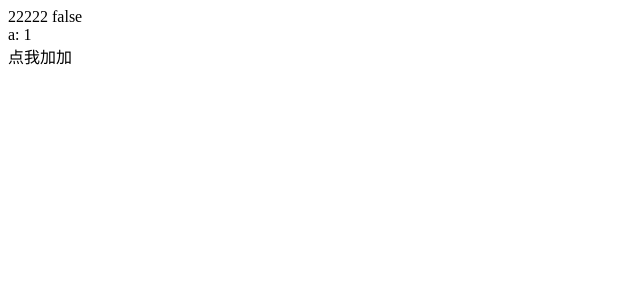
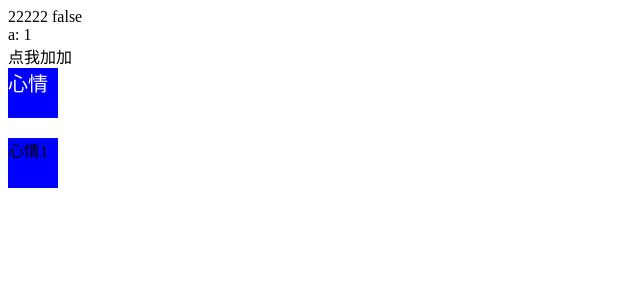
Before and after one commit to mingsenzzz/vue3, a Vue app: page / in a window 1280 px wide. Shown: the top 300 px of the page, without its empty margins (0-640 px from the left). Built offline with nearby package versions, Linux system fonts and the light colour scheme.

Commit message:
add:动态的类名

```diff
--- a/src/App.vue
+++ b/src/App.vue
@@ -6,6 +6,9 @@
     <br />
     <div>a: {{ numbers.a }}</div>
     <div @click="addOne">点我加加</div>
+
+    <div :class="myClass1" :style="myStyle">心情</div>
+    <div :class="myClass2">心情1</div>
   </div>
   <router-view></router-view>
 </template>
@@ -20,6 +23,15 @@ export default {
       numbers: {
         a: 1,
         b: 2,
+      },
+      myStyle: {
+        color: "#fff",
+        fontSize: "20px",
+      },
+      myClass1: ["normal", "box"],
+      myClass2: {
+        normal: true,
+        box: true,
       },
     };
   },
@@ -64,4 +76,12 @@ export default {
 </script>
 
 <style>
+.normal {
+  background-color: blue;
+}
+.box {
+  width: 50px;
+  height: 50px;
+  margin-bottom: 20px;
+}
 </style>
```
